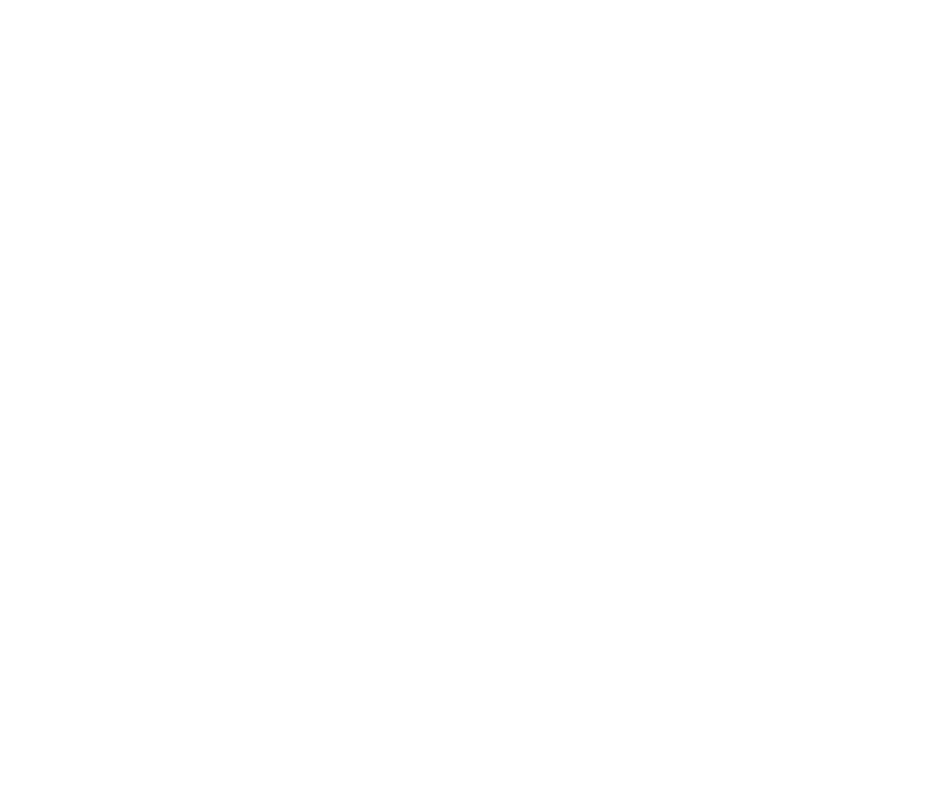
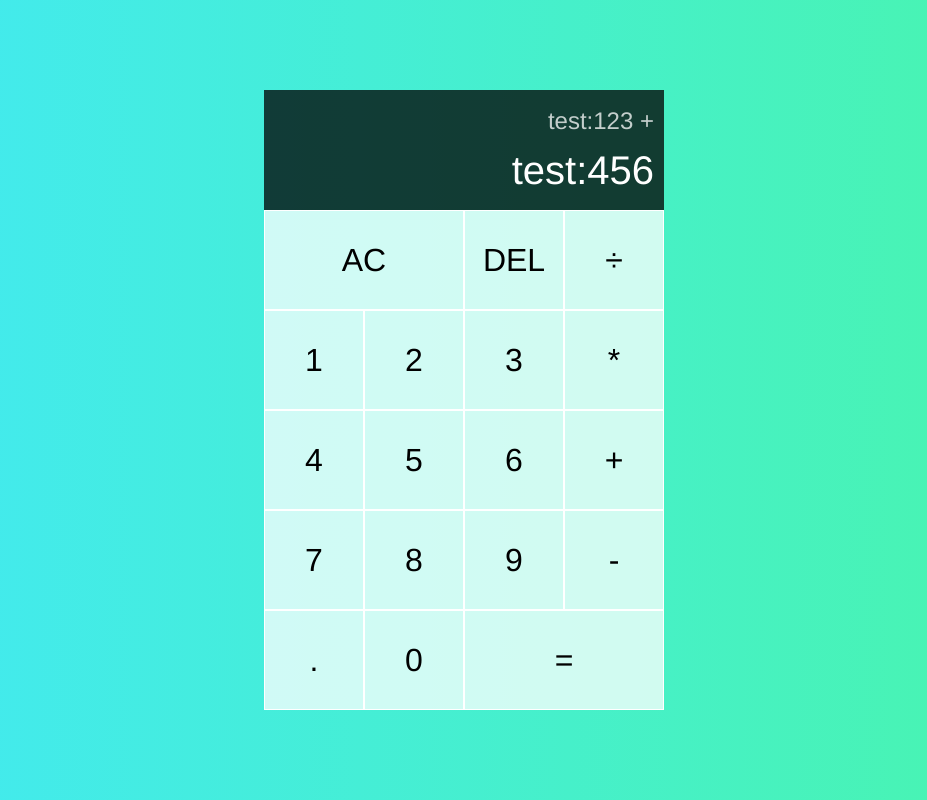
Before and after one commit to Samuel-48/JavaScript_Calculator, a plain HTML site: page index.html in a window 1280 px wide. Shown: the whole page, without its empty margins (176-1103 px from the left). Drawn offline with Linux system fonts and the light colour scheme.

Commit message:
completed the HTML and CSS part of the calculator

```diff
--- a/index.html
+++ b/index.html
@@ -3,11 +3,46 @@
 <head>
     <meta charset="UTF-8">
     <meta name="viewport" content="width=device-width, initial-scale=1.0">
-    <title>Document</title>
+    <title>Calculator</title>
+    <link href="style.css" rel="stylesheet">
+    <script src="main.js" defer>
+
+    </script>
 </head>
 <body>
 
+<div class="calculator-grid">
 
+    <div class="output">
+        <div class="previous-operand"> test:123 +</div>
+        <div class="current-operand">test:456</div>
+    </div>
+    <button class="span-two">AC</button>
+    <button>DEL</button>
+    <button>÷</button>
+    <button>1</button>
+    <button>2</button>
+    <button>3</button>
+    <button>*</button>
+    <button>4</button>
+    <button>5</button>
+    <button>6</button>
+    <button>+</button>
+    <button>7</button>
+    <button>8</button>
+    <button>9</button>
+    <button>-</button>
+    <button>.</button>
+    <button>0</button>
+    <button class="span-two">=</button>
+
+
+
+
+
+
+
+</div>
 
 </body>
 </html>
--- /dev/null
+++ b/style.css
@@ -0,0 +1,58 @@
+*, *::before, *::after{
+box-sizing: border-box;
+font-family: Gotham Rounded ,Helvetica, Arial, sans-serif;
+font-weight: normal;
+}
+
+body{
+    padding: 0;
+    margin: 0;
+    background: linear-gradient(to right, #42e9f5, #49f5ab);
+}
+
+
+.calculator-grid{
+    display: grid;
+    justify-content: center;
+    align-content: center;
+    min-height: 100vh;
+    grid-template-columns: repeat(4, 100px);
+    grid-template-rows: minmax(120px, auto) repeat(5, 100px);
+}
+
+.calculator-grid > button{
+    cursor: pointer;
+    font-size: 2rem;
+    border: 1px solid white;
+    outline: none;
+    background-color: rgba(255, 255, 255, .75);
+}
+
+.calculator-grid > button:hover{
+    background-color: rgba(255, 255, 255, .9);
+}
+
+.span-two{
+    grid-column: span 2;
+}
+
+.output{
+    grid-column: 1 / -1;
+    background-color: rgba(0, 0, 0, .75);
+    display: flex;
+    align-items: flex-end;
+    justify-content: space-around;
+    flex-direction: column;
+    padding: 10px;
+    word-wrap: break-word;
+    word-break: break-all;
+}
+
+.output .previous-operand{
+    color: rgba(255, 255, 255, .75);
+    font-size: 1.5rem;
+}
+.output .current-operand{
+    color: white;
+    font-size: 2.5rem;
+}
```
